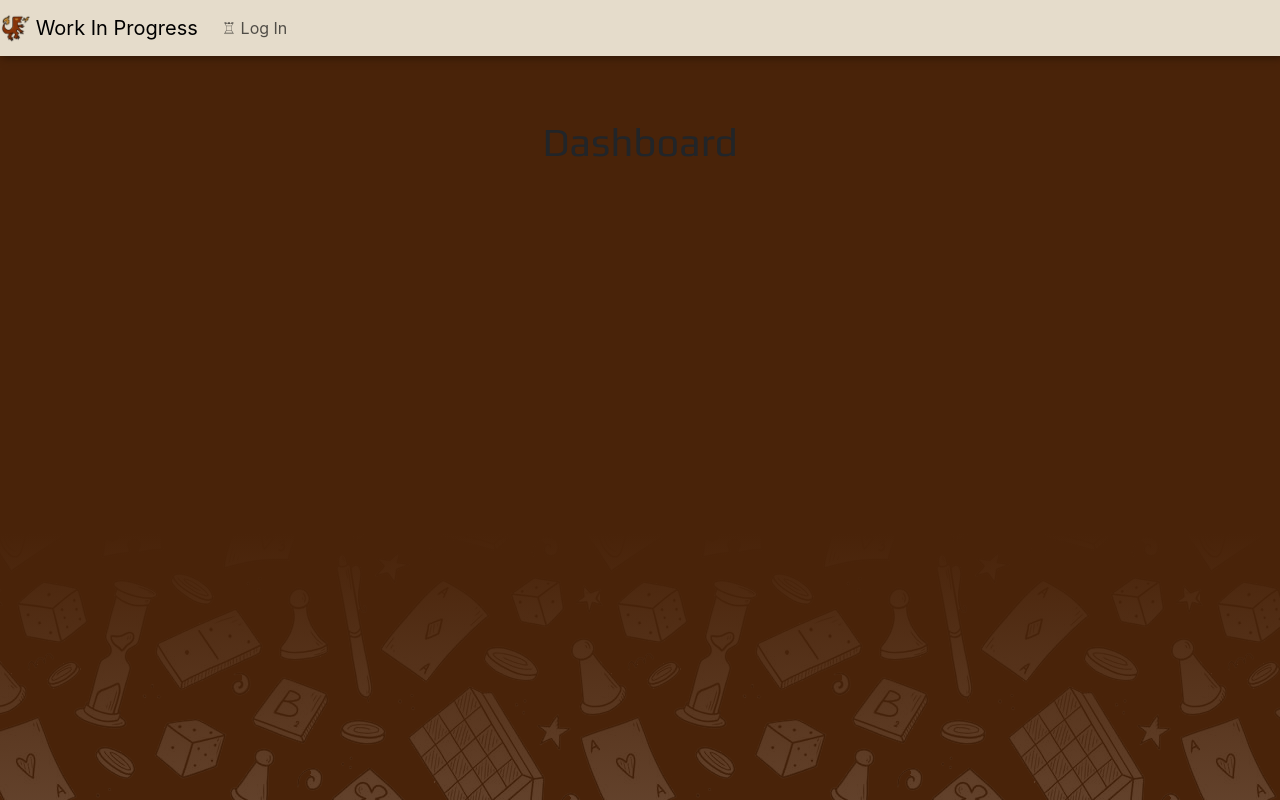
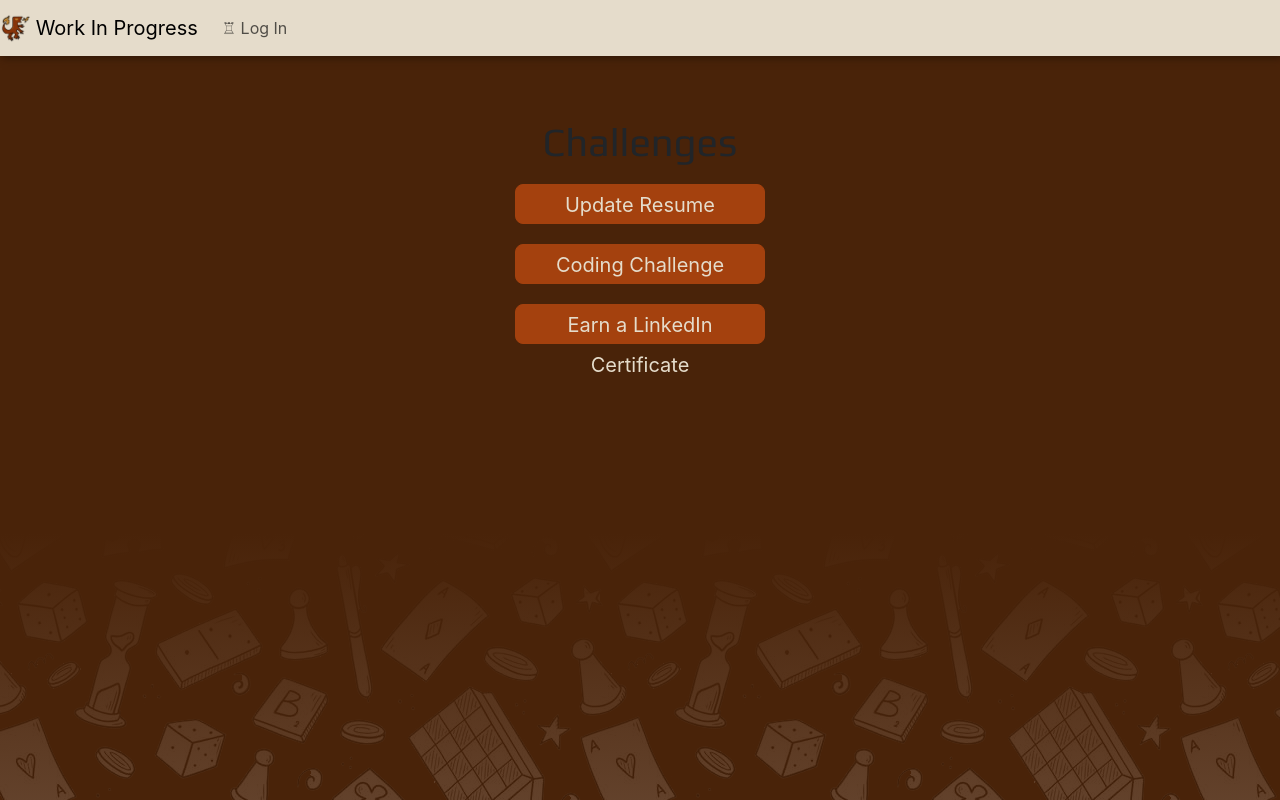
Before and after one commit to wujason1/HackathonProject, a React (Create React App) app in the folder frontend/: page /dashboard in a window 1280 px wide. Built offline with nearby package versions, Linux system fonts and the light colour scheme.

Commit message:
added dashboard page

```diff
--- /dev/null
+++ b/frontend/src/components/ChallengeBox.js
@@ -0,0 +1,56 @@
+import React, { useState, useRef } from 'react';
+import { Modal, Button, Form, InputGroup } from 'react-bootstrap';
+//import '../Challenges.css';
+
+function ChallengeBox({title, description, type}) {
+    const [show, setShow] = useState(false);
+
+    const handleClose = () => setShow(false);
+    const handleShow = () => setShow(true);
+
+    const [url, setUrl] = useState("");
+
+    return (
+        <div>
+            <Button className="challengeBox" size="lg" variant="light" onClick={handleShow}>
+            {title}
+            </Button>
+            <Modal
+                centered
+                show={show}
+                onHide={handleClose}
+            >
+            <Modal.Header closeButton>
+              <Modal.Title>{title}</Modal.Title>
+            </Modal.Header>
+            <Modal.Body>{description}</Modal.Body>
+            <Modal.Footer>
+                {type === 'file' &&
+                  <Form.Group controlId="formFile" className="mb-3">
+                    <Form.Control type="file" />
+                  </Form.Group>
+                }
+                {type === 'url' &&
+                    <InputGroup className="mb-3">
+                        <Form.Control
+                          placeholder="Enter URL"
+                          aria-label="Recipient's username"
+                          aria-describedby="basic-addon2"
+                        />
+                        <Button variant="dark" id="button-addon2">
+                          Submit
+                        </Button>
+                    </InputGroup>
+                }
+                {type === null &&
+                    <Button onClick={handleClose}>
+                        Submit
+                    </Button>
+                }
+            </Modal.Footer>
+            </Modal>
+        </div>
+    );
+}
+
+export default ChallengeBox;
--- a/frontend/src/pages/Dashboard.js
+++ b/frontend/src/pages/Dashboard.js
@@ -1,9 +1,38 @@
+import React from 'react';
+import ChallengeBox from '../components/ChallengeBox.js';
+//import SideNav from './components/SideNav.js'
+//import './Challenges.css';
+
 const Dashboard = () => {
-  return (
-    <div>
-        <h1>Dashboard</h1>
-    </div>
-  )
-};
+        return(
+            <div>
+                <h1>Challenges</h1>
+                <div className='challengeDiv'>
+                <ChallengeBox
+                    title={"Update Resume"}
+                    description={"Something about why updating resume is necessary and maybe some resources to help " +
+                                    "user out."}
+                    type={"file"}
+                />
+                </div>
+                <div className='challengeDiv'>
+                <ChallengeBox
+                    title={"Coding Challenge"}
+                    description={"Something about why practicing coding challenges is crucial. Maybe throw up a " +
+                                    "statistic or something."}
+                    type={"url"}
+                />
+                </div>
+                <div className='challengeDiv'>
+                <ChallengeBox
+                    title={"Earn a LinkedIn Certificate"}
+                    description={"Talk about how this time can be used to review previous knowledge or pick up a new " +
+                                    "skill."}
+                    type={"url"}
+                />
+                </div>
+            </div>
+        );
+}
 
 export default Dashboard;
```
